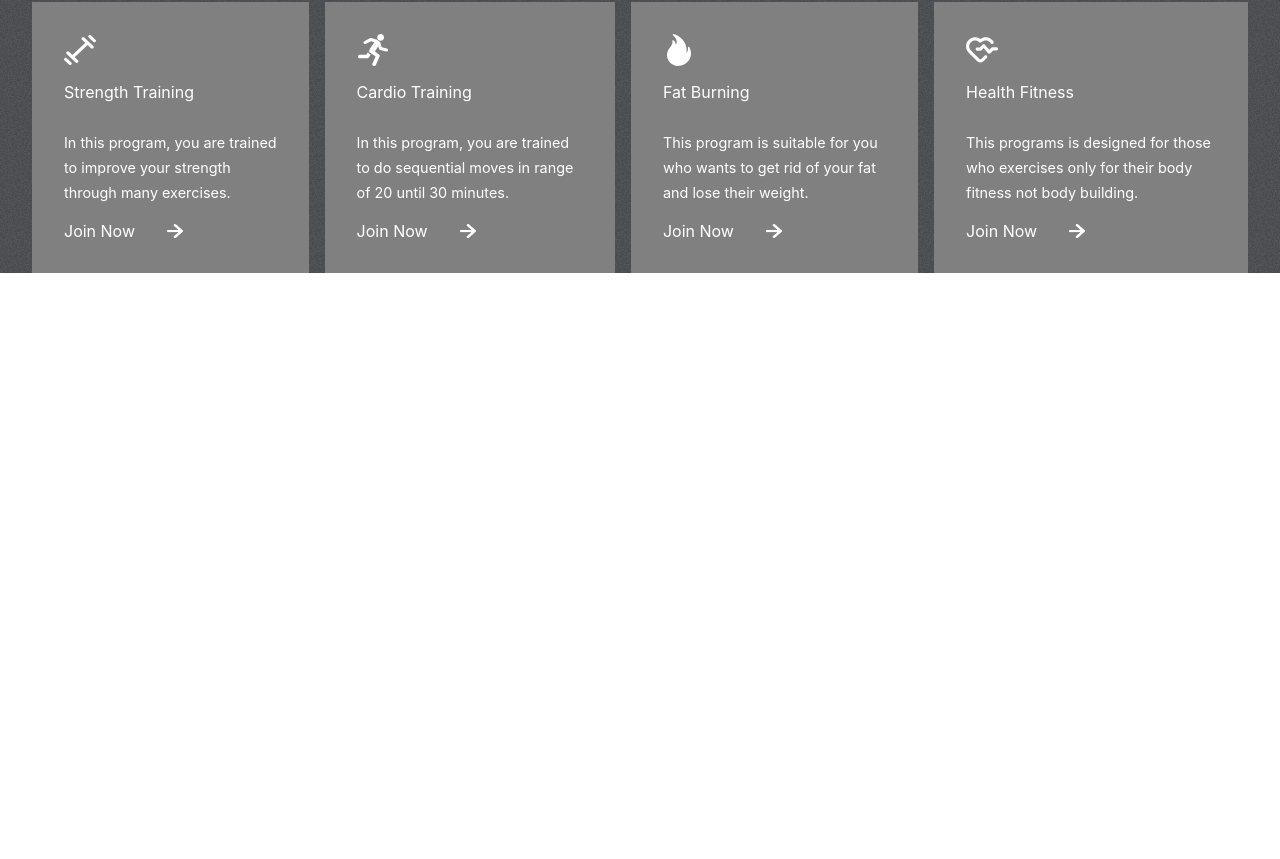
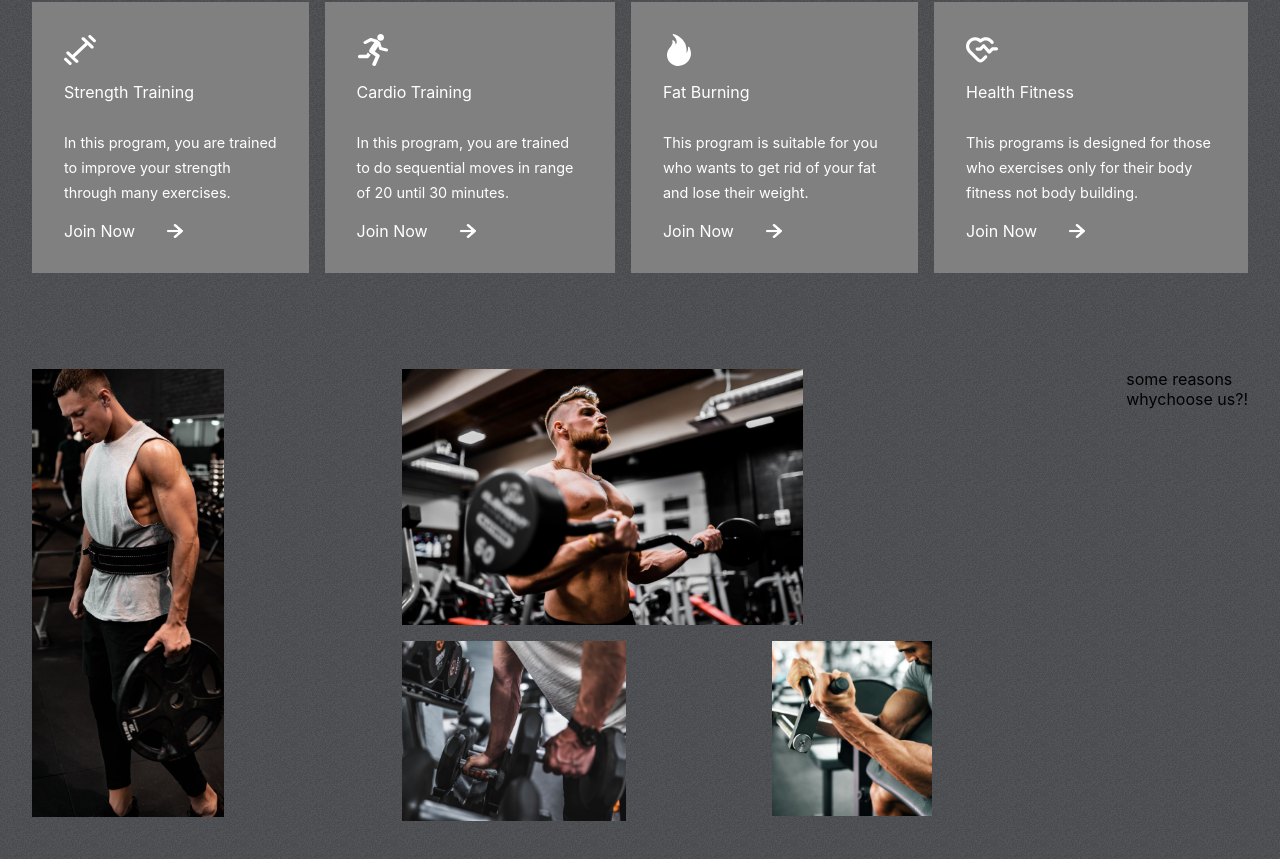
Before and after one commit to AlaaSassii/fitnessWeb, a React (Vite) app: page / in a window 1280 px wide. Shown: the part 905-1764 px from the top of the page. Before the commit the page ends 1178 px from the top, so only its background shows below. Built offline with nearby package versions, Linux system fonts and the light colour scheme.

Commit message:
add new things

```diff
--- a/src/App.jsx
+++ b/src/App.jsx
@@ -1,12 +1,14 @@
 import React from "react";
 import Hero from "./components/Hero/Hero";
 import Programs from "./components/Programs/Programs";
+import Reasons from "./components/Reasons/Reasons";
 
 const App = () => {
   return (
     <div className='App'>
       <Hero />
       <Programs />
+      <Reasons />
     </div>
   );
 };
--- a/src/components/Reasons/Reasons.css
+++ b/src/components/Reasons/Reasons.css
@@ -0,0 +1,45 @@
+.Reasons {
+  padding: 0 2rem;
+  display: flex;
+  grid-template: 2rem;
+}
+.left-r {
+  flex: 1 1;
+  display: grid;
+  grid-template-columns: repeat(3, 1fr);
+  gap: 1rem;
+  grid-auto-rows: 1fr;
+}
+.left-r > img {
+  object-fit: cover;
+}
+.left-r > :nth-child(1) {
+  width: 12rem;
+  grid-row: 1/3;
+  height: 28rem;
+}
+.left-r > :nth-child(2) {
+  width: auto;
+  height: 16rem;
+  grid-column: 2/4;
+}
+.left-r > :nth-child(3) {
+  width: 14rem;
+  grid-column: 2/3;
+  grid-row: 2;
+}
+
+.left-r > :nth-child(4) {
+  width: 10rem;
+}
+.right-r {
+  flex: 1 1;
+}
+
+.right-r {
+  flex: 1 1;
+  text-transform: uppercase;
+  gap: 1rem;
+  display: flex;
+  flex-direction: column;
+}
--- a/src/components/Reasons/Reasons.jsx
+++ b/src/components/Reasons/Reasons.jsx
@@ -9,7 +9,23 @@ import adidas from "../../assets/adidas.png";
 import nike from "../../assets/nike.png";
 import tick from "../../assets/tick.png";
 const Reasons = () => {
-  return <div className='Reasons' id='reasons'></div>;
+  return (
+    <div className='Reasons' id='reasons'>
+      <div className='left-r'>
+        <img src={image1} alt='' />
+        <img src={image2} alt='' />
+        <img src={image3} alt='' />
+        <img src={image4} alt='' />
+      </div>
+      <div className='  '>
+        <span>some reasons</span>
+        <div>
+          <span className='stoke-text'>why</span>
+          <span>choose us?!</span>
+        </div>
+      </div>
+    </div>
+  );
 };
 
 export default Reasons;
```
